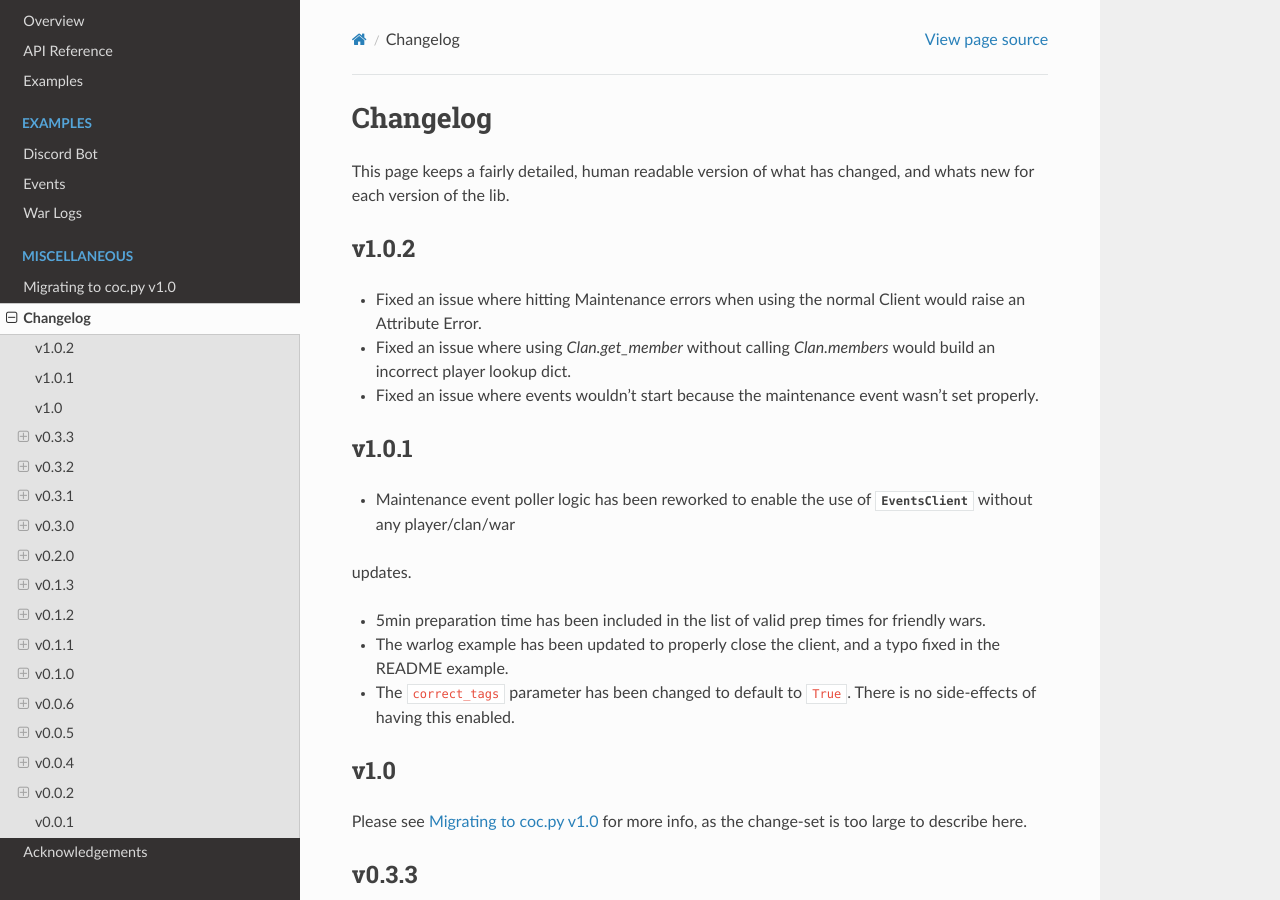
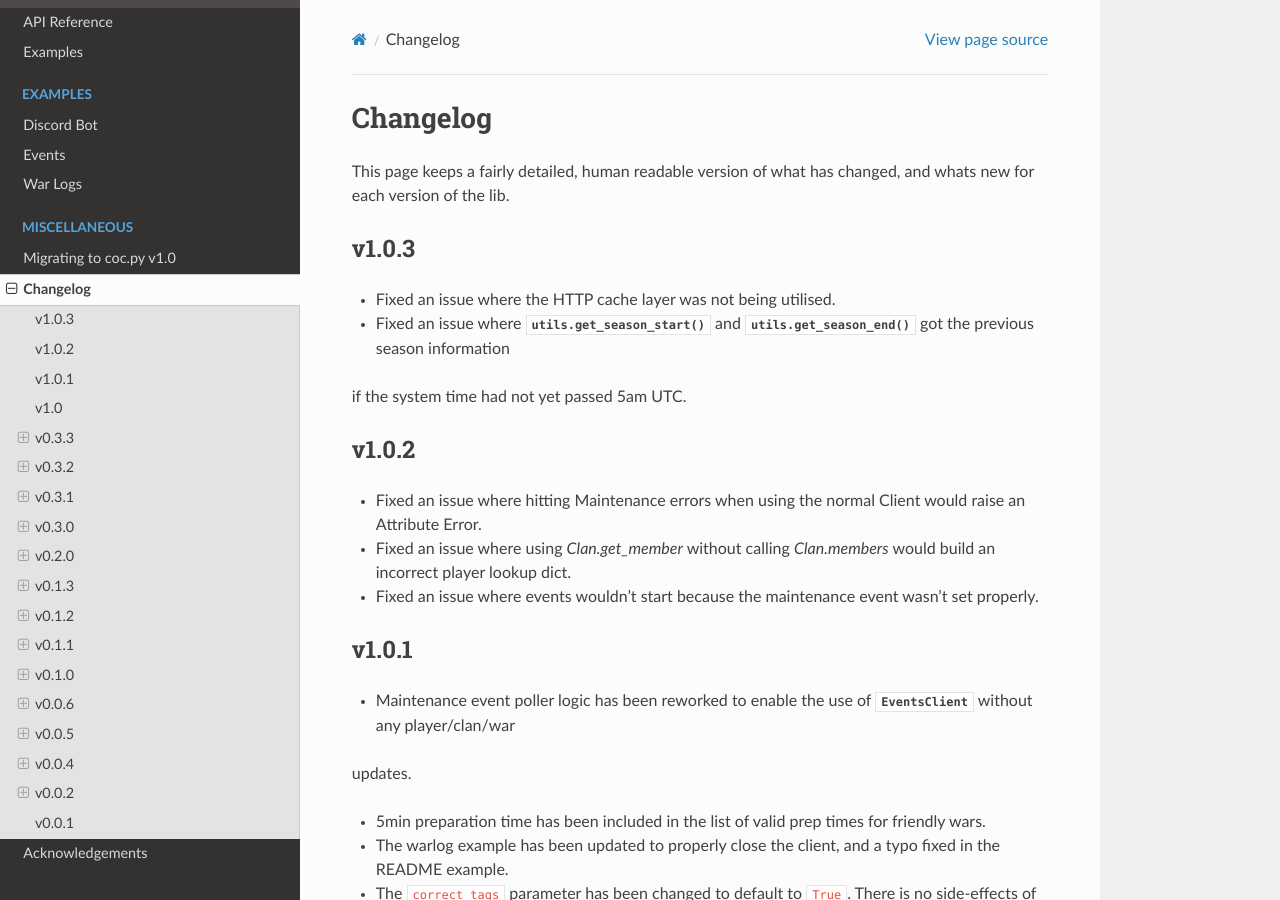
Before and after one commit to mathsman5133/coc.py, a Sphinx documentation site: the page built from docs/miscellaneous/changelog.rst, in a window 1280 px wide and 900 px high. Built offline with Sphinx 7.4.7 and the Read the Docs theme 2.0.0, drawn with Linux system fonts in a browser that asks for light colours; pages that are not in the unit, such as notebooks, are missing from menus.

Commit message:
Version Bump to v1.0.3

```diff
--- a/coc/__init__.py
+++ b/coc/__init__.py
@@ -22,7 +22,7 @@ OUT OF OR IN CONNECTION WITH THE SOFTWARE OR THE USE OR OTHER DEALINGS IN THE
 SOFTWARE.
 """
 
-__version__ = "1.0.2"
+__version__ = "1.0.3"
 
 from .abc import BasePlayer, BaseClan
 from .clans import RankedClan, Clan
--- a/docs/miscellaneous/changelog.rst
+++ b/docs/miscellaneous/changelog.rst
@@ -6,6 +6,15 @@ Changelog
 ===========
 This page keeps a fairly detailed, human readable version
 of what has changed, and whats new for each version of the lib.
+
+v1.0.3
+------
+
+- Fixed an issue where the HTTP cache layer was not being utilised.
+
+- Fixed an issue where :meth:`utils.get_season_start` and :meth:`utils.get_season_end` got the previous season information
+if the system time had not yet passed 5am UTC.
+
 
 v1.0.2
 ------
--- a/setup.py
+++ b/setup.py
@@ -7,7 +7,7 @@ REQUIREMENTS = []
 with open(os.path.join(os.getcwd(), "requirements.txt")) as f:
     REQUIREMENTS = f.read().splitlines()
 
-VERSION = "1.0.2"
+VERSION = "1.0.3"
 if "a" in VERSION:
     VERSION += "+" + subprocess.check_output(["git", "rev-parse", "--short", "HEAD"]).decode("utf-8").strip()
 
```
